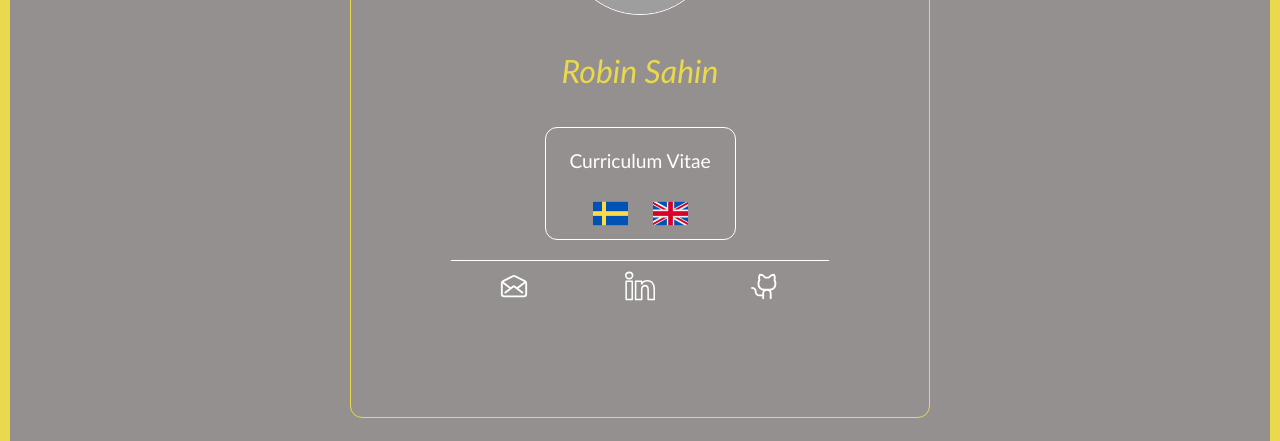
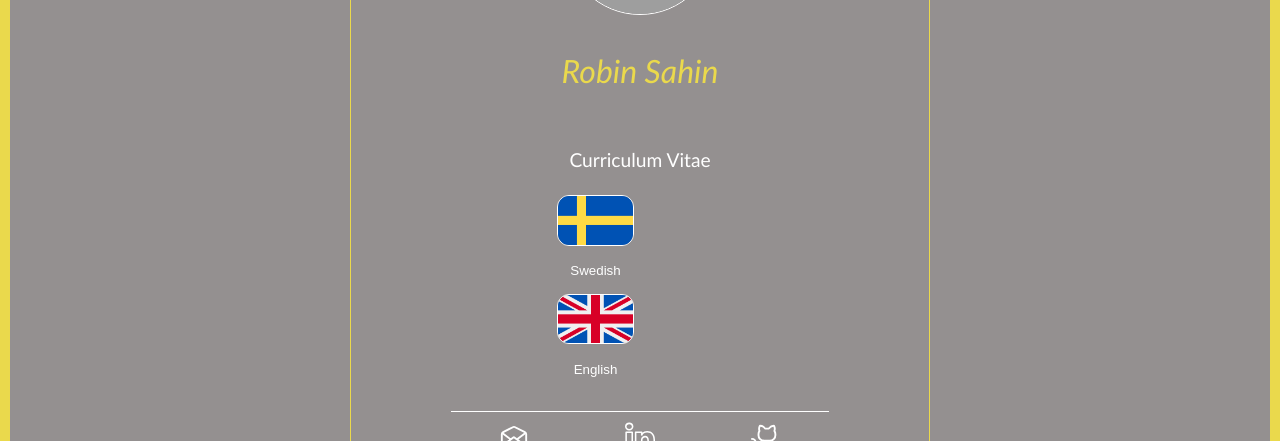
Before and after one commit to r0binsahin/portfolio_react, a React (Vite) app: page / in a window 1280 px wide. Shown: the part 2340-2781 px from the top of the page. Built offline with nearby package versions, Linux system fonts and the light colour scheme; grey boxes are pictures that could not be loaded.

Commit message:
(feat): resume styled

```diff
--- a/src/component/resume/Resume.tsx
+++ b/src/component/resume/Resume.tsx
@@ -36,11 +36,13 @@ export const Resume = () => {
                 <a href={CV_Robin_Sahin_sv} target="_blank">
                   <img src={swedish_flag} alt="swedish flag" />
                 </a>
+                <p>Swedish</p>
               </button>
               <button>
                 <a href={CV_Robin_Sahin_eng} target="_blank">
                   <img src={british_flag} alt="british flag" />
                 </a>
+                <p>English</p>
               </button>
             </div>
           </div>
--- a/src/component/resume/resume.scss
+++ b/src/component/resume/resume.scss
@@ -78,7 +78,6 @@
       justify-content: center;
       align-items: center;
 
-      border: 1px solid $white;
       border-radius: 12px;
 
       color: $white;
@@ -88,7 +87,7 @@
       font-size: 1.2rem;
 
       button {
-        width: 60px;
+        width: 100px;
 
         border: none;
         background-color: transparent;
@@ -100,13 +99,18 @@
           font-size: 1rem;
 
           img {
-            width: 35px;
+            width: 75px;
             transition: ease-in-out 0.25s;
+            border: 1px solid $white;
+            border-radius: 12px;
 
             &:hover {
               transform: scale(1.5);
             }
           }
+        }
+        p {
+          color: $white;
         }
       }
     }
```
Also changed, not shown: src/assets/icons/british_flag.png, src/assets/icons/swedish_flag.png.
